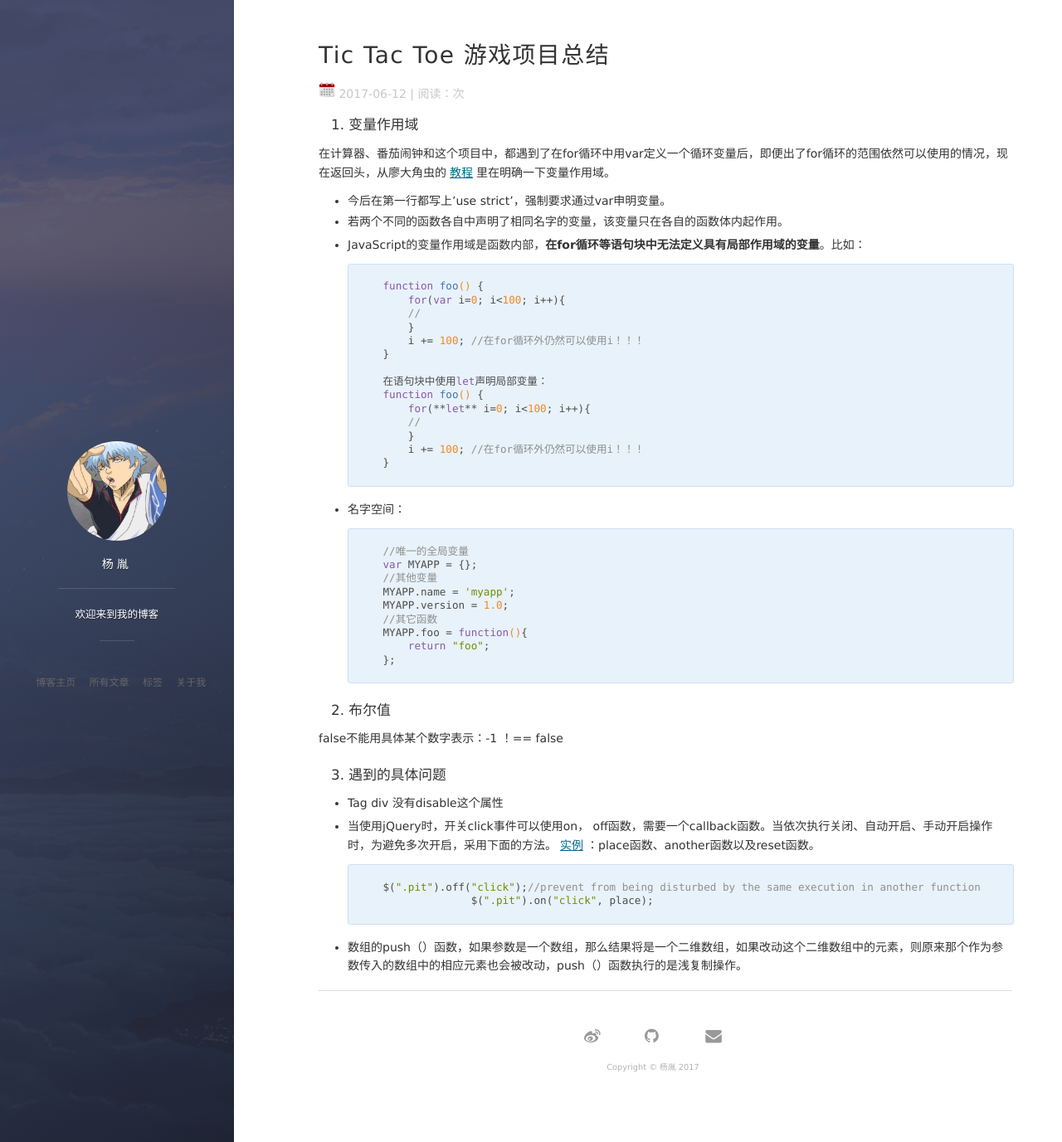
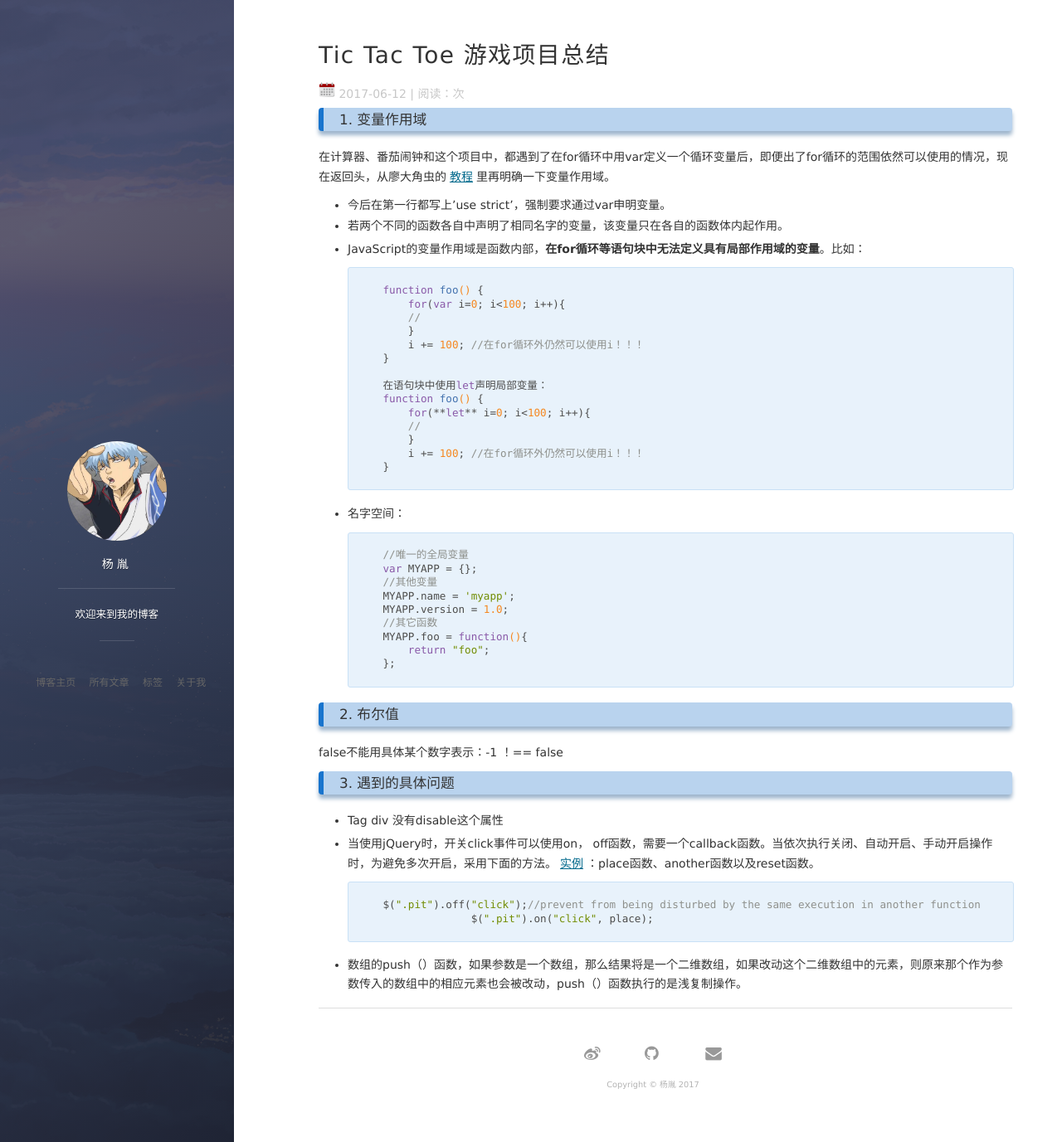
Before and after one commit to ginnko/old-blog, a Jekyll site: the page built from _posts/2017-06-12-sumary about some projects.md, in a window 1280 px wide and 1377 px high. Shown: the whole window at 83% size. Built offline with Jekyll 4.4.1, drawn with Linux system fonts in a browser that asks for light colours; nearby versions of some CDN libraries; Markdown is read by kramdown in place of the engine named in the settings; comment, search, counter and statistics services are not loaded.

Commit message:
add a new article

```diff
--- a/_posts/2017-06-12-sumary about some projects.md
+++ b/_posts/2017-06-12-sumary about some projects.md
@@ -5,8 +5,8 @@ date: 2017-06-12
 tag: jQuery on off push 变量作用域
 ---
 
-#### 1. 变量作用域
-在计算器、番茄闹钟和这个项目中，都遇到了在for循环中用var定义一个循环变量后，即便出了for循环的范围依然可以使用的情况，现在返回头，从廖大角虫的[教程](http://www.liaoxuefeng.com/wiki/001434446689867b27157e896e74d51a89c25cc8b43bdb3000/0014344993159773a464f34e1724700a6d5dd9e235ceb7c000)里在明确一下变量作用域。
+### 1. 变量作用域
+在计算器、番茄闹钟和这个项目中，都遇到了在for循环中用var定义一个循环变量后，即便出了for循环的范围依然可以使用的情况，现在返回头，从廖大角虫的[教程](http://www.liaoxuefeng.com/wiki/001434446689867b27157e896e74d51a89c25cc8b43bdb3000/0014344993159773a464f34e1724700a6d5dd9e235ceb7c000)里再明确一下变量作用域。
 
 - 今后在第一行都写上'use strict'，强制要求通过var申明变量。
 - 若两个不同的函数各自中声明了相同名字的变量，该变量只在各自的函数体内起作用。
@@ -39,10 +39,10 @@ tag: jQuery on off push 变量作用域
 			return "foo";
 		};
 
-#### 2. 布尔值
+### 2. 布尔值
 false不能用具体某个数字表示：-1 ！== false
 
-#### 3. 遇到的具体问题
+### 3. 遇到的具体问题
 - Tag div 没有disable这个属性
 - 当使用jQuery时，开关click事件可以使用on， off函数，需要一个callback函数。当依次执行关闭、自动开启、手动开启操作时，为避免多次开启，采用下面的方法。[实例](https://codepen.io/ginnko/pen/dRPXGv)：place函数、another函数以及reset函数。
 
```
Also changed, not shown: _posts/2017-04-17-JavaScript-string&array-function.md (+2 -2 lines).
